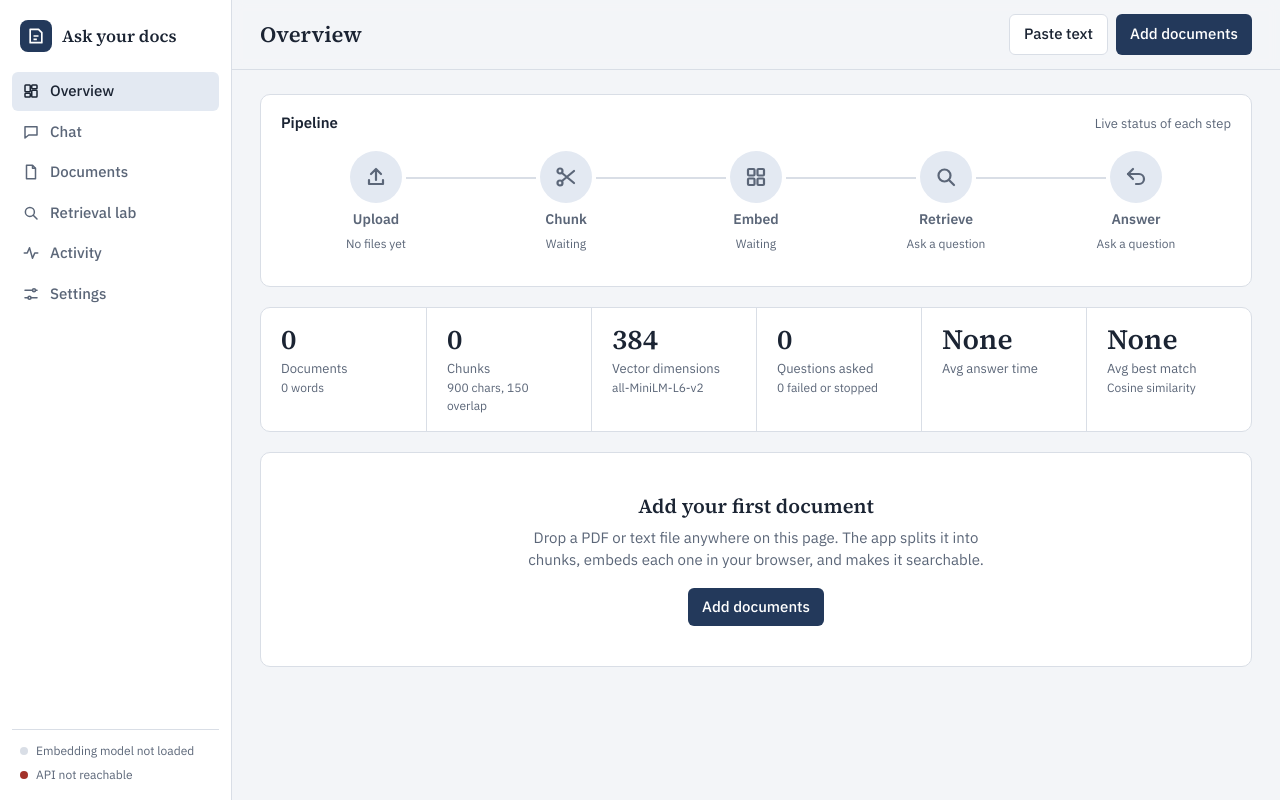
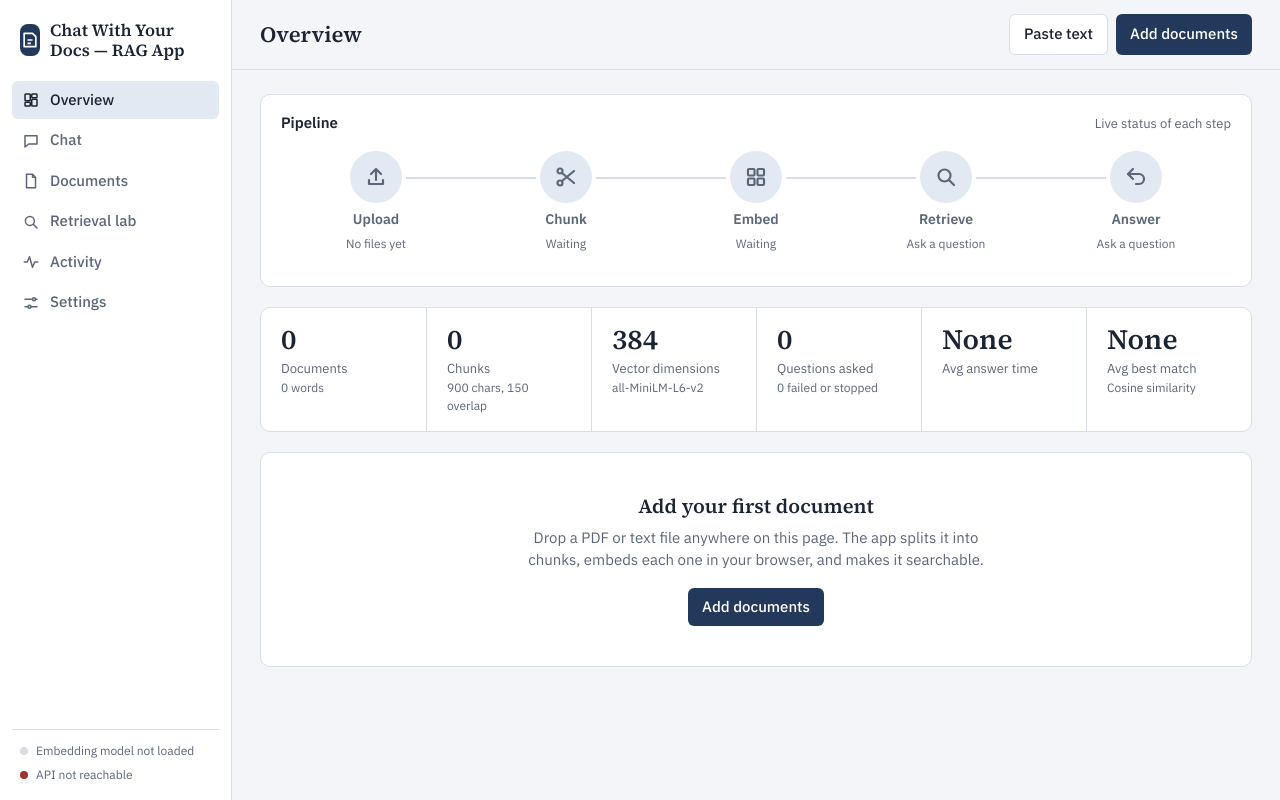
Before and after one commit to sushmithabungatavula/rag-docs-chat, a website with bundled scripts: page index.html in a window 1280 px wide. Built offline with nearby package versions, Linux system fonts and the light colour scheme; files whose address does not match are found by name.

Commit message:
Rename app to Chat With Your Docs — RAG App

```diff
--- a/app.js
+++ b/app.js
@@ -473,7 +473,7 @@ function route() {
   $$(".page").forEach(p => (p.hidden = p.dataset.page !== name));
   $$("[data-nav]").forEach(a => a.dataset.nav === name ? a.setAttribute("aria-current", "page") : a.removeAttribute("aria-current"));
   $("pageTitle").textContent = TITLES[name];
-  document.title = `${TITLES[name]} · Ask your docs`;
+  document.title = `${TITLES[name]} · Chat With Your Docs — RAG App`;
   if (name === "chat") $("q").focus();
 }
 
--- a/index.html
+++ b/index.html
@@ -3,7 +3,7 @@
 <head>
 <meta charset="utf-8">
 <meta name="viewport" content="width=device-width, initial-scale=1, viewport-fit=cover">
-<title>Chat With Your Docs</title>
+<title>Chat With Your Docs — RAG App</title>
 <meta name="description" content="Upload documents and ask questions. Answers cite the source passages.">
 <link rel="preconnect" href="https://fonts.googleapis.com">
 <link rel="preconnect" href="https://fonts.gstatic.com" crossorigin>
@@ -15,7 +15,7 @@
 <body>
 <div class="shell">
   <nav class="side" aria-label="Main">
-    <div class="brand"><span class="logo" aria-hidden="true"><svg viewBox="0 0 24 24" fill="none" stroke="currentColor" stroke-width="2" stroke-linejoin="round"><path d="M5 4h10l4 4v12H5z"/><path d="M9 12h6M9 16h4"/></svg></span><span>Ask your docs</span></div>
+    <div class="brand"><span class="logo" aria-hidden="true"><svg viewBox="0 0 24 24" fill="none" stroke="currentColor" stroke-width="2" stroke-linejoin="round"><path d="M5 4h10l4 4v12H5z"/><path d="M9 12h6M9 16h4"/></svg></span><span>Chat With Your Docs — RAG App</span></div>
     <a href="#overview" data-nav="overview"><svg viewBox="0 0 24 24" fill="none" stroke="currentColor" stroke-width="2"><rect x="4" y="4" width="7" height="9" rx="1"/><rect x="13" y="4" width="7" height="5" rx="1"/><rect x="13" y="11" width="7" height="9" rx="1"/><rect x="4" y="15" width="7" height="5" rx="1"/></svg>Overview</a>
     <a href="#chat" data-nav="chat"><svg viewBox="0 0 24 24" fill="none" stroke="currentColor" stroke-width="2" stroke-linejoin="round"><path d="M4 5h16v11H9l-5 4z"/></svg>Chat</a>
     <a href="#documents" data-nav="documents"><svg viewBox="0 0 24 24" fill="none" stroke="currentColor" stroke-width="2" stroke-linejoin="round"><path d="M6 3h8l4 4v14H6z"/><path d="M14 3v4h4"/></svg>Documents<span class="count" id="navDocCount"></span></a>
```
Also changed, not shown: README.md.
